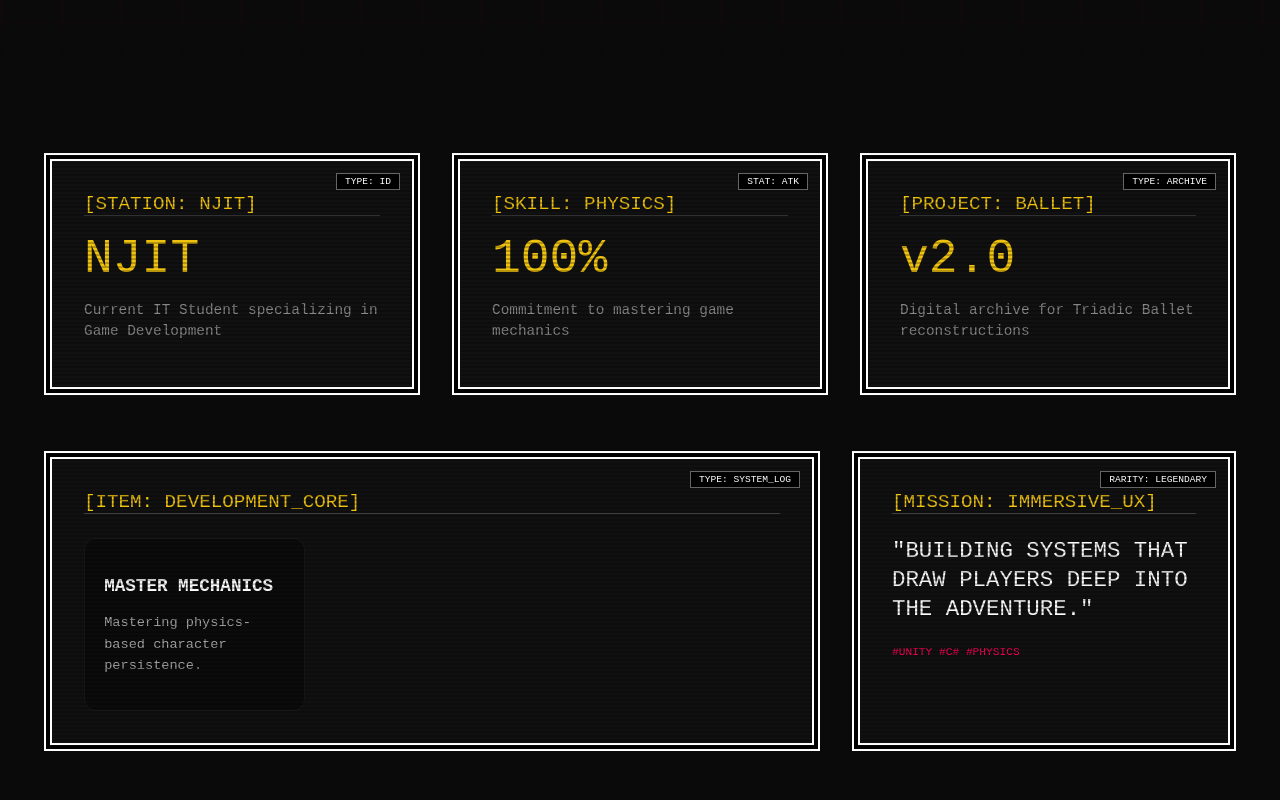
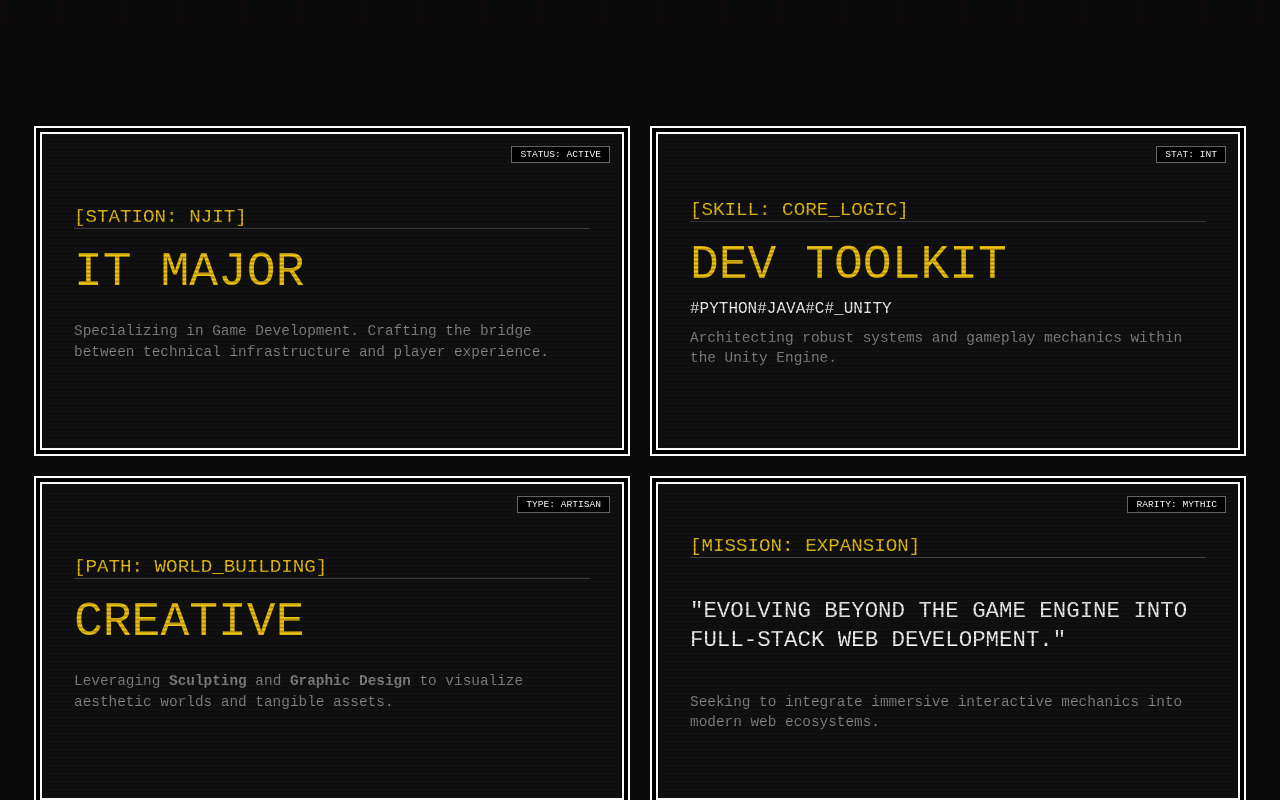
Before and after one commit to apr45/is117-GameDevPortfolio, a React (Vite) app: page / in a window 1280 px wide. Shown: the part 820-1620 px from the top of the page. Built offline with nearby package versions, Linux system fonts and the light colour scheme.

Commit message:
reworking layout of the box containers in about me section; reduced from 5 to 4 boxes

```diff
--- a/src/components/AboutMe.tsx
+++ b/src/components/AboutMe.tsx
@@ -4,59 +4,55 @@
 const AboutMe: React.FC = () => {
   return (
     <section id="about" className={styles.aboutScene}>
-      {/* Top Level Stats */}
-      <div className={styles.statsGrid}>
-    {/* All three top cards now use the same 'Item' design */}
-    <div className={styles.statCard}>
-      <div className={styles.rarityBadge}>TYPE: ID</div>
-      <span className={styles.itemHeader}>[STATION: NJIT]</span>
-      <span className={styles.statValue}>NJIT</span>
-      <p className={styles.statLabel}>Current IT Student specializing in Game Development</p>
-    </div>
+      <div className={styles.aboutGrid}>
 
-    <div className={styles.statCard}>
-       <div className={styles.rarityBadge}>STAT: ATK</div>
-       <span className={styles.itemHeader}>[SKILL: PHYSICS]</span>
-       <span className={styles.statValue}>100%</span>
-       <p className={styles.statLabel}>Commitment to mastering game mechanics</p>
-    </div>
-
-    <div className={styles.statCard}>
-       <div className={styles.rarityBadge}>TYPE: ARCHIVE</div>
-       <span className={styles.itemHeader}>[PROJECT: BALLET]</span>
-       <span className={styles.statValue}>v2.0</span>
-       <p className={styles.statLabel}>Digital archive for Triadic Ballet reconstructions</p>
-    </div>
-  </div>
-
-      <div className={styles.operatingModel}>
-      {/* Standard Item Box */}
-        <div className={styles.modelContainer}>
-          <div className={styles.rarityBadge}>TYPE: SYSTEM_LOG</div>
-          <span className={styles.itemHeader}>[ITEM: DEVELOPMENT_CORE]</span>
-
-          <div className={styles.modelGrid}>
-            <div className={styles.pillarCard}>
-              <h3 className={styles.pillarTitle}>MASTER MECHANICS</h3>
-              <p className={styles.pillarText}>Mastering physics-based character persistence.</p>
-            </div>
-            {/* ... other pillarCards ... */}
-          </div>
+        {/* BOX 1: ACADEMIC STATUS */}
+        <div className={styles.statCard}>
+          <div className={styles.rarityBadge}>STATUS: ACTIVE</div>
+          <span className={styles.itemHeader}>[STATION: NJIT]</span>
+          <span className={styles.statValue}>IT MAJOR</span>
+          <p className={styles.statLabel}>
+            Specializing in Game Development. Crafting the bridge between technical infrastructure and player experience.
+          </p>
         </div>
 
-        {/* Legendary Item Box */}
-        <div className={styles.facultyNote}>
-          <div className={styles.rarityBadge}>RARITY: LEGENDARY</div>
-          <span className={styles.itemHeader}>[MISSION: IMMERSIVE_UX]</span>
+        {/* BOX 2: PROGRAMMING STACK */}
+        <div className={styles.statCard}>
+          <div className={styles.rarityBadge}>STAT: INT</div>
+          <span className={styles.itemHeader}>[SKILL: CORE_LOGIC]</span>
+          <span className={styles.statValue}>DEV TOOLKIT</span>
+          <div className={styles.tagRow}>
+            <span className={styles.tag}>#PYTHON</span>
+            <span className={styles.tag}>#JAVA</span>
+            <span className={styles.tag}>#C#_UNITY</span>
+          </div>
+          <p className={styles.statLabel} style={{marginTop: '10px'}}>
+            Architecting robust systems and gameplay mechanics within the Unity Engine.
+          </p>
+        </div>
 
+        {/* BOX 3: CREATIVE HOBBIES */}
+        <div className={styles.statCard}>
+          <div className={styles.rarityBadge}>TYPE: ARTISAN</div>
+          <span className={styles.itemHeader}>[PATH: WORLD_BUILDING]</span>
+          <span className={styles.statValue}>CREATIVE</span>
+          <p className={styles.statLabel}>
+            Leveraging <strong>Sculpting</strong> and <strong>Graphic Design</strong> to visualize aesthetic worlds and tangible assets.
+          </p>
+        </div>
+
+        {/* BOX 4: FUTURE OUTLOOK (LEGENDARY BOX) */}
+        <div className={`${styles.statCard} ${styles.facultyNote}`}>
+          <div className={styles.rarityBadge}>RARITY: MYTHIC</div>
+          <span className={styles.itemHeader}>[MISSION: EXPANSION]</span>
           <p className={styles.quote}>
-            "BUILDING SYSTEMS THAT DRAW PLAYERS DEEP INTO THE ADVENTURE."
+            "EVOLVING BEYOND THE GAME ENGINE INTO FULL-STACK WEB DEVELOPMENT."
           </p>
+          <p className={styles.statLabel}>
+            Seeking to integrate immersive interactive mechanics into modern web ecosystems.
+          </p>
+        </div>
 
-          <div className={styles.terminalTags} style={{ marginTop: '20px', color: 'var(--accent-pink)', fontSize: '0.7rem' }}>
-            <span>#UNITY</span> <span>#C#</span> <span>#PHYSICS</span>
-          </div>
-        </div>
       </div>
     </section>
   );
--- a/src/styles/AboutMe.module.css
+++ b/src/styles/AboutMe.module.css
@@ -4,15 +4,6 @@
   flex-direction: column;
   align-items: center;
   gap: 3rem;
-}
-
-/* Stats Row at the top */
-.statsGrid {
-  display: grid;
-  grid-template-columns: repeat(auto-fit, minmax(250px, 1fr));
-  gap: 1.5rem;
-  width: 100%;
-  max-width: 1200px;
 }
 
 .statValue {
@@ -30,11 +21,10 @@
   line-height: 1.4;
 }
 
-/* Operating Model Section */
-.operatingModel {
+.aboutGrid {
   display: grid;
-  grid-template-columns: 2fr 1fr;
-  gap: 1.5rem;
+  grid-template-columns: repeat(2, 1fr); /* 2x2 Layout */
+  gap: 2rem;
   width: 100%;
   max-width: 1200px;
 }
@@ -45,22 +35,18 @@
   100% { transform: translateY(0px); }
 }
 
-.statCard,
-.modelContainer,
-.facultyNote {
+.statCard {
   position: relative;
   background: #111;
   border: 2px solid #ffffff;
   box-shadow:
     0 0 0 4px #000,
     0 0 0 6px #fff;
-
   padding: 2rem;
-  margin: 10px;
-  overflow: hidden;
-  z-index: 1;
-
-  /* Apply the smooth float by default */
+  min-height: 250px;
+  display: flex;
+  flex-direction: column;
+  justify-content: center;
   animation: float 4s ease-in-out infinite;
   transition: all 0.3s ease;
 }
@@ -70,9 +56,7 @@
   to { background-position: 0 100%; }
 }
 
-.statCard::before,
-.modelContainer::before,
-.facultyNote::before {
+.statCard::before {
   content: " ";
   position: absolute;
   top: 0; left: 0; width: 100%; height: 100%;
@@ -87,9 +71,7 @@
   animation: scrollLines 10s linear infinite;
 }
 
-.statCard:hover,
-.modelContainer:hover,
-.facultyNote:hover {
+.statCard:hover {
   /* Pause floating on hover and lift slightly higher */
   animation-play-state: paused;
   transform: translateY(-12px) scale(1.02);
@@ -161,4 +143,19 @@
   font-family: monospace;
   font-size: 0.6rem;
   z-index: 3;
+
+  /* Skill tags for the bottom of boxes */
+.tagRow {
+  margin-top: 1.5rem;
+  display: flex;
+  gap: 0.8rem;
+  flex-wrap: wrap;
 }
+
+.tag {
+  font-family: monospace;
+  font-size: 0.75rem;
+  color: var(--accent-pink);
+  text-transform: uppercase;
+}
+}
--- a/src/styles/Hero.module.css
+++ b/src/styles/Hero.module.css
@@ -38,7 +38,7 @@
 .heroHeadline {
   font-family: var(--font-pixel);
   /* Increased from 3.2rem to 3.8rem for maximum impact */
-  font-size: 3.8rem;
+  font-size: 3.2rem;
   /* Tightened line-height slightly for better grouping[cite: 6] */
   line-height: 1.05;
   text-transform: uppercase;
```
